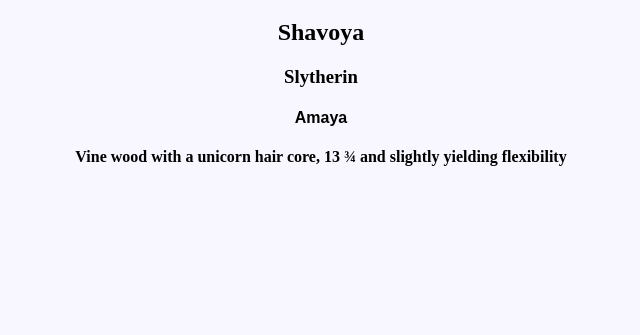
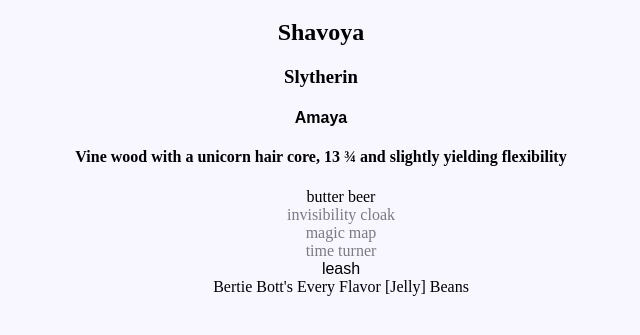
Before and after one commit to Voya96/hogwarts, a plain HTML site: page index.html in a window 1280 px wide. Shown: the part 61-396 px from the top of the page, without its empty margins (319-959 px from the left). Drawn offline with Linux system fonts and the light colour scheme.

Commit message:
Year 3 - I added list elements. That code didn't seem very dry. I wonder if there is something I could do about it in the Hungry for More section

```diff
--- a/app.js
+++ b/app.js
@@ -30,3 +30,19 @@ const wand = document.createElement("h4")
 console.log(wand)
 wand.innerText = "Vine wood with a unicorn hair core, 13 ¾ and slightly yielding flexibility"
 container.appendChild(wand)
+
+var items = ["butter beer", "invisibility cloak", "magic map", "time turner", "leash", "Bertie Bott's Every Flavor [Jelly] Beans"];
+var list = document.createElement("ul")
+container.appendChild(list)
+items.forEach(function(item){
+    var li = document.createElement("li");
+    li.textContent = item;
+    list.appendChild(li);
+});
+list.setAttribute("storage", "trunk")
+
+const magic = document.querySelectorAll("li")
+magic[1].className = "secret"
+magic[2].className = "secret"
+magic[3].className = "secret"
+magic[4].className = "cat"
--- a/main.css
+++ b/main.css
@@ -6,3 +6,11 @@ body {
 .cat {
     font-family: fantasy;
 }
+
+.secret {
+    opacity: 0.5;
+}
+
+ul {
+    list-style-type: none;
+}
```
